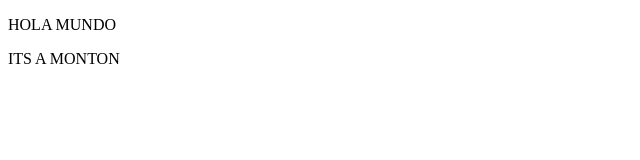
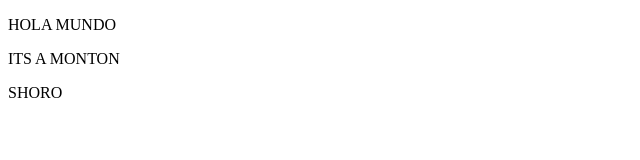
Before and after one commit to NatiJaimes/mi-repositorio, a plain HTML site: page index.html in a window 1280 px wide. Shown: the full height of the page, 0-640 px from the left. Drawn offline with Linux system fonts and the light colour scheme.

Commit message:
3ra version

```diff
--- a/index.html
+++ b/index.html
@@ -8,5 +8,6 @@
 <body>
     <p>HOLA MUNDO</p>
     <p>ITS A MONTON</p>
+    <p>SHORO</p>
 </body>
 </html>
```
